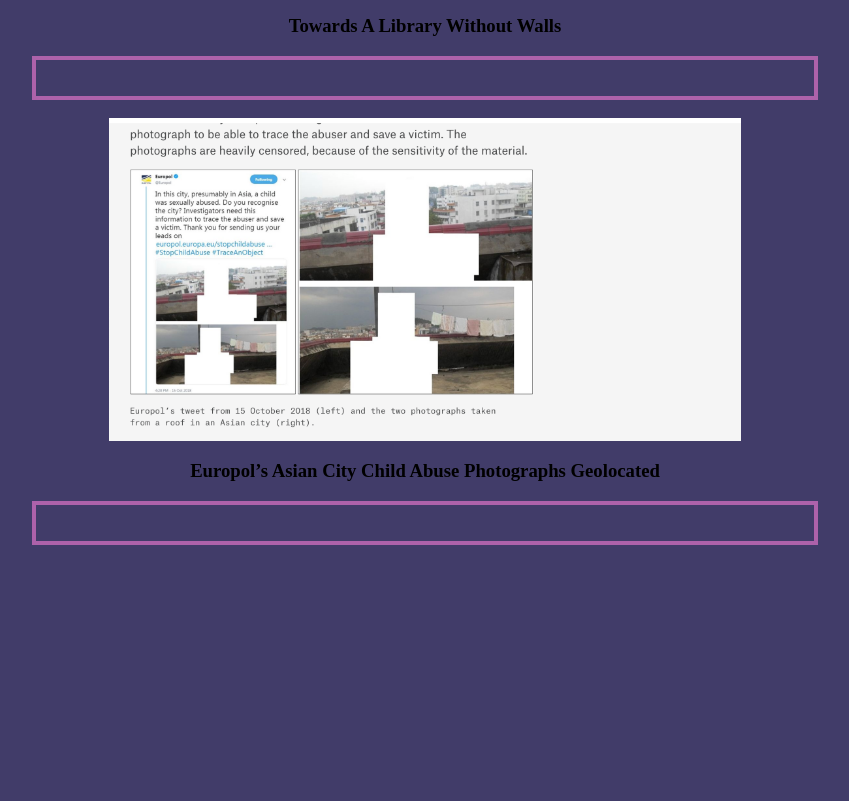
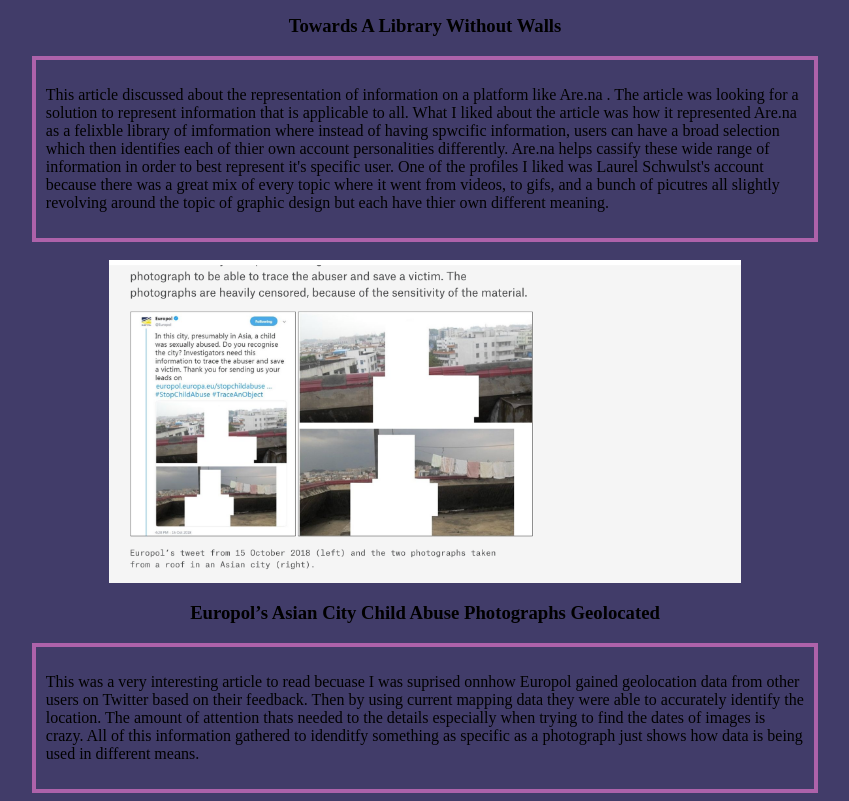
Before and after one commit to mertck/mksite, a plain HTML site: page wphw5.html in a window 1280 px wide. Shown: the part 1011-1812 px from the top of the page, without its empty margins (215-1064 px from the left). Before the commit the page ends 1564 px from the top, so only its background shows below. Drawn offline with Linux system fonts and the light colour scheme.

Commit message:
Updated HW#5

```diff
--- a/wphw5.html
+++ b/wphw5.html
@@ -47,7 +47,7 @@
 <div class="center">
   <p>
 
-
+This article discussed about the representation of information on a platform like Are.na . The article was looking for a solution to represent information that is applicable to all. What I liked about the article was how it represented Are.na as a felixble library of imformation where instead of having spwcific information, users can have a broad selection which then identifies each of thier own account personalities differently. Are.na helps cassify these wide range of information in order to best represent it's specific user. One of the profiles I liked was Laurel Schwulst's account because there was a great mix of every topic where it went from videos, to gifs, and a bunch of picutres all slightly revolving around the topic of graphic design but each have thier own different meaning.
 
   </p>
 </div>
@@ -60,7 +60,7 @@
 <div class="center">
   <p>
 
-
+This was a very interesting article to read becuase I was suprised onnhow Europol gained geolocation data from other users on Twitter based on their feedback. Then by using current mapping data they were able to accurately identify the location. The amount of attention thats needed to the details especially when trying to find the dates of images is crazy. All of this information gathered to idenditfy something as specific as a photograph just shows how data is being used in different means.
 
   </p>
 </div>
```
